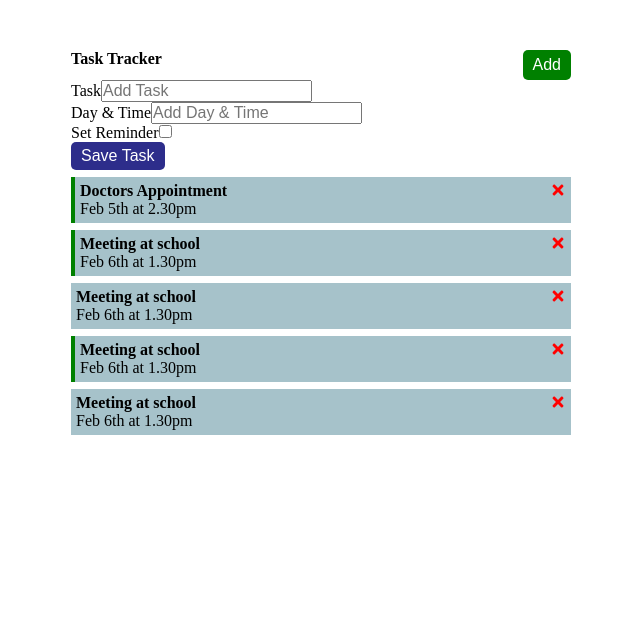
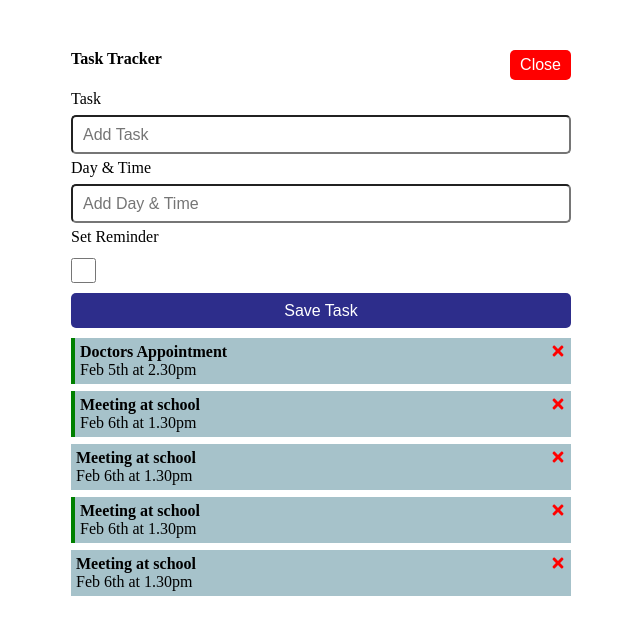
Before and after one commit to JoshAnaba/react-tracker-app, a React (Create React App) app: page / in a window 1280 px wide. Both pictures are taken after a click on the button "Add". Shown: the top 634 px of the page, without its empty margins (319-959 px from the left). Built offline with nearby package versions, Linux system fonts and the light colour scheme.

Commit message:
task tracker ui and functionality complete

```diff
--- a/src/App.js
+++ b/src/App.js
@@ -6,42 +6,49 @@
 import AddTask from './components/AddTask'
 
 function App() {
-  // const name = 'Josh'
-  // const bool = true
+  const [showAddTask, setShowAddTask] = useState(false)
    const [tasks, setTasks] = useState(
     [
       {
         id: 1,
-        text: 'Doctors Appointment',
+        task: 'Doctors Appointment',
         day: 'Feb 5th at 2.30pm',
         reminder: true
       },
       {
         id: 2,
-        text: 'Meeting at school',
+        task: 'Meeting at school',
         day: 'Feb 6th at 1.30pm',
         reminder: true
       },
       {
         id: 3,
-        text: 'Meeting at school',
+        task: 'Meeting at school',
         day: 'Feb 6th at 1.30pm',
         reminder: false
       },
       {
         id: 4,
-        text: 'Meeting at school',
+        task: 'Meeting at school',
         day: 'Feb 6th at 1.30pm',
         reminder: true
       },
       {
         id: 5,
-        text: 'Meeting at school',
+        task: 'Meeting at school',
         day: 'Feb 6th at 1.30pm',
         reminder: false
       },
     ]
   )
+
+  // add task
+  const addTask = (task) => {
+    const id = Math.floor(Math.random() * 1000) + 1
+    const newTask = { id, ...task }
+    setTasks([...tasks, newTask])
+    console.log(tasks, newTask)
+  }
 
   // delete task
   const deleteTask = (id) => {
@@ -53,8 +60,8 @@
   }
   return (
     <div className="main-ctn">
-      <Header />
-      <AddTask />
+      <Header onShowAdd={()=>setShowAddTask(!showAddTask)} showAdd={showAddTask} />
+      {showAddTask && <AddTask onAdd={addTask} />}
       {tasks.length ? <Tasks tasks={tasks} onDelete={deleteTask} onToggle={toggleReminder}/> : 'No Tasks to Show'}
     </div>
   );
--- a/src/components/AddTask.js
+++ b/src/components/AddTask.js
@@ -1,11 +1,23 @@
 import {useState} from 'react'
 
-const AddTask = () => {
+const AddTask = ({onAdd}) => {
   const [task, setTask] = useState('')
   const [day, setDay] = useState('')
   const [reminder, setReminder] = useState(false)
+
+  const onSubmit = (e) => {
+    e.preventDefault()
+    if (!task ) {
+      alert('Please add task')
+      return
+    }
+    onAdd({ task, day, reminder })
+    setTask('')
+    setDay('')
+    setReminder(false)
+  }
   return (
-    <form className="add-form">
+    <form className="add-form" onSubmit={onSubmit}>
       <div className="form-control">
         <label>Task</label>
         <input type="text" placeholder="Add Task" value={task} onChange={(e)=>setTask(e.target.value)} />
@@ -16,7 +28,7 @@
       </div>
       <div className="form-control">
         <label>Set Reminder</label>
-        <input type="checkbox" value={reminder} onChange={(e)=>setReminder(e.currentTarget.checked)}/>
+        <input type="checkbox" checked={reminder} value={reminder} onChange={(e)=>setReminder(e.currentTarget.checked)}/>
       </div>
       <input type="submit" value="Save Task" className="btn btn-submit" />
     </form>
--- a/src/components/Header.js
+++ b/src/components/Header.js
@@ -1,18 +1,13 @@
 import PropTypes from 'prop-types'
 import Btn from './Btn'
-const Header = ({ title }) => {
-  const onClick = (e) => {
-    console.log(e, {
-      yo: 'f '
-    })
-  }
+const Header = ({ title, onShowAdd, showAdd }) => {
   return (
     <header className="header">
       {/* style={variableName} majorly used for dynamic styling */}
       <h1 style={headingStyle}>
         {title}
       </h1>
-      <Btn color="green" text="Add" onClick={onClick} />
+      <Btn color={showAdd ? 'red' : 'green'} text={showAdd ? 'Close' : 'Add'} onClick={onShowAdd} />
     </header>
   )
 }
--- a/src/components/Task.js
+++ b/src/components/Task.js
@@ -4,7 +4,7 @@
     <div className={`task ${task.reminder ? 'reminder' : ''}`}>
       <div className="task-header" onDoubleClick={()=>onToggle(task.id)}>
         <h3>
-          {task.text}
+          {task.task}
         </h3>
         <FaTimes style={{color: 'red', cursor: 'pointer'}} onClick={()=>onDelete(task.id)} />
       </div>
--- a/src/index.css
+++ b/src/index.css
@@ -51,3 +51,29 @@
   display: flex;
   justify-content: space-between;
 }
+
+.add-form {
+  margin: 10px 0;
+}
+
+.form-control {
+  display: flex;
+  flex-direction: column;
+  gap: 7px;
+  margin: 5px 0;
+}
+
+.form-control input {
+  height: 35px;
+  border-radius: 5px;
+  padding: 0 10px;
+}
+
+.add-form .btn-submit {
+  width: 100%;
+  height: 35px;
+}
+
+.form-control input[type=checkbox] {
+  width:25px;
+}
```
